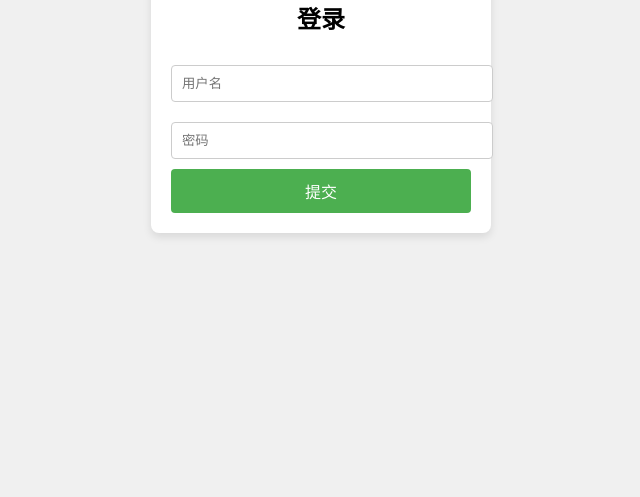
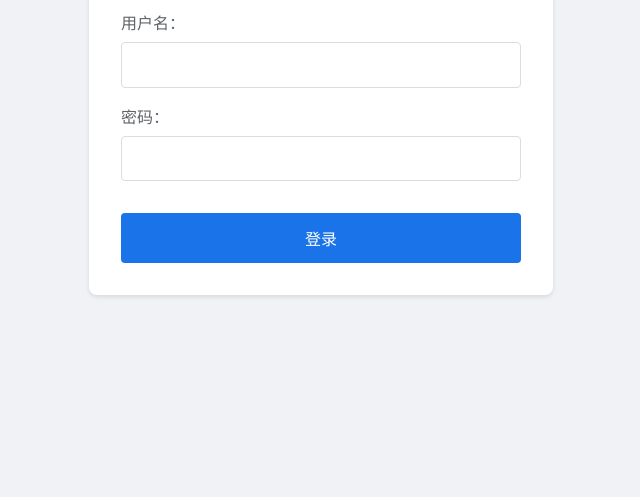
Before and after one commit to kf2luv/TcpServer, a plain HTML site: page http/wwwroot/index.html in a window 1280 px wide. Shown: the part 303-800 px from the top of the page, without its empty margins (319-959 px from the left). Drawn offline with Linux system fonts and the light colour scheme.

Commit message:
DONE: HttpServer

```diff
--- a/http/wwwroot/index.html
+++ b/http/wwwroot/index.html
@@ -3,81 +3,91 @@
 <head>
     <meta charset="UTF-8">
     <meta name="viewport" content="width=device-width, initial-scale=1.0">
-    <title>登录界面</title>
+    <title>用户登录</title>
     <style>
         body {
             font-family: Arial, sans-serif;
-            background-color: #f0f0f0;
             display: flex;
             justify-content: center;
             align-items: center;
             height: 100vh;
             margin: 0;
+            background-color: #f0f2f5;
         }
+
         .login-container {
-            background-color: #fff;
-            padding: 20px;
+            background-color: white;
+            padding: 2rem;
             border-radius: 8px;
-            box-shadow: 0 4px 8px rgba(0, 0, 0, 0.1);
-            width: 300px;
+            box-shadow: 0 2px 4px rgba(0, 0, 0, 0.1);
+            width: 100%;
+            max-width: 400px;
         }
-        .login-container h2 {
+
+        h2 {
             text-align: center;
-            margin-bottom: 20px;
+            color: #1a73e8;
+            margin-bottom: 1.5rem;
         }
-        .login-container input {
+
+        .form-group {
+            margin-bottom: 1rem;
+        }
+
+        label {
+            display: block;
+            margin-bottom: 0.5rem;
+            color: #5f6368;
+        }
+
+        input {
             width: 100%;
-            padding: 10px;
-            margin: 10px 0;
-            border: 1px solid #ccc;
+            padding: 0.8rem;
+            border: 1px solid #dadce0;
             border-radius: 4px;
+            font-size: 1rem;
+            box-sizing: border-box;
         }
-        .login-container button {
+
+        input:focus {
+            outline: none;
+            border-color: #1a73e8;
+            box-shadow: 0 0 0 2px #e8f0fe;
+        }
+
+        button {
             width: 100%;
-            padding: 10px;
-            background-color: #4CAF50;
+            padding: 0.8rem;
+            background-color: #1a73e8;
+            color: white;
             border: none;
-            color: white;
-            font-size: 16px;
             border-radius: 4px;
+            font-size: 1rem;
             cursor: pointer;
+            margin-top: 1rem;
         }
-        .login-container button:hover {
-            background-color: #45a049;
+
+        button:hover {
+            background-color: #1557b0;
         }
     </style>
 </head>
 <body>
+    <div class="login-container">
+        <h2>用户登录</h2>
+        <form action="/login" method="POST">
+            <div class="form-group">
+                <label for="username">用户名：</label>
+                <input type="text" id="username" name="username" required>
+            </div>
 
-    <div class="login-container">
-        <h2>登录</h2>
-        <form id="login-form" method="POST" action="/login">
-            <input type="text" name="username" placeholder="用户名" required>
-            <input type="password" name="password" placeholder="密码" required>
-            <button type="submit">提交</button>
+            <div class="form-group">
+                <label for="password">密码：</label>
+                <input type="password" id="password" name="password" required>
+            </div>
+
+            <button type="submit">登录</button>
         </form>
     </div>
-
-    <script>
-        document.getElementById("login-form").addEventListener("submit", function(event) {
-            event.preventDefault(); // 防止默认提交
-            const formData = new FormData(this);
-
-            fetch(this.action, {
-                method: 'POST',
-                body: formData
-            })
-            .then(response => response.json())
-            .then(data => {
-                console.log("成功:", data);
-                alert("登录成功！");
-            })
-            .catch((error) => {
-                console.error("错误:", error);
-                alert("登录失败！");
-            });
-        });
-    </script>
-
 </body>
 </html>
```
Also changed, not shown: 7 other files.
